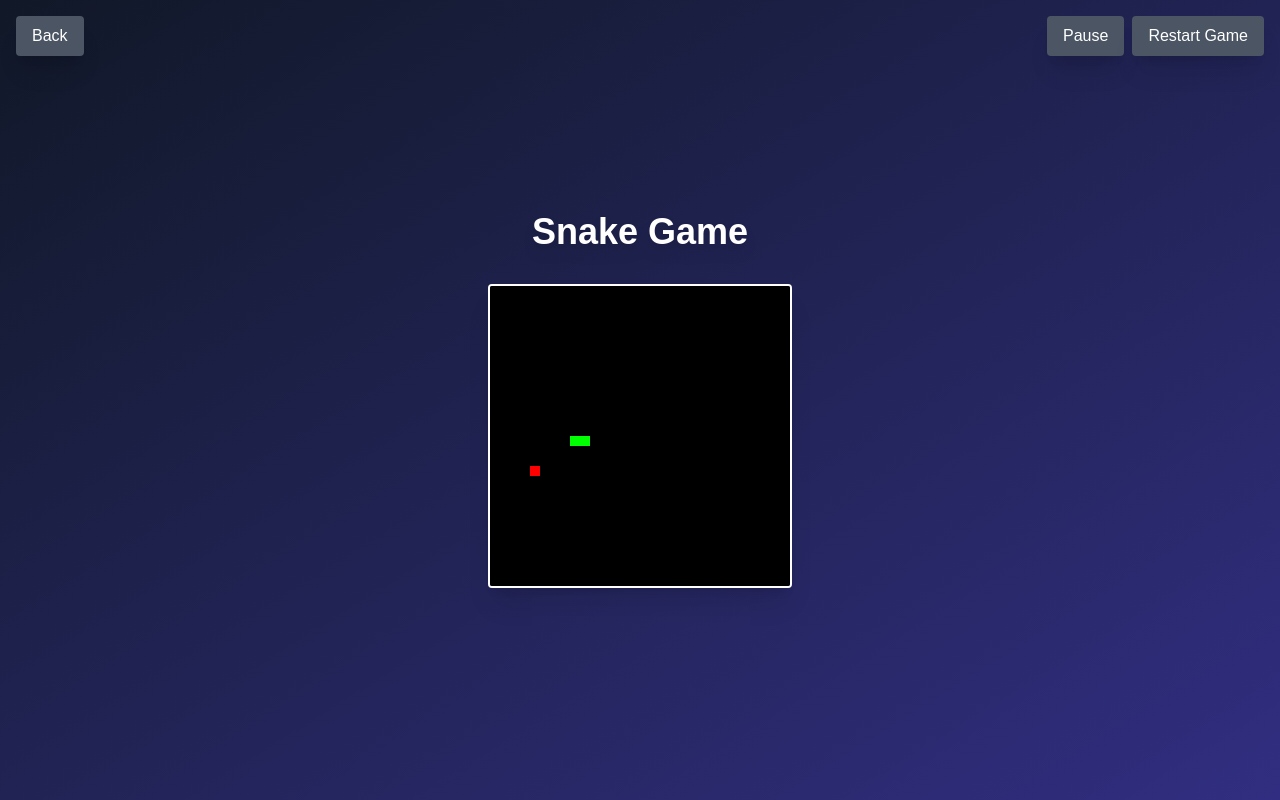
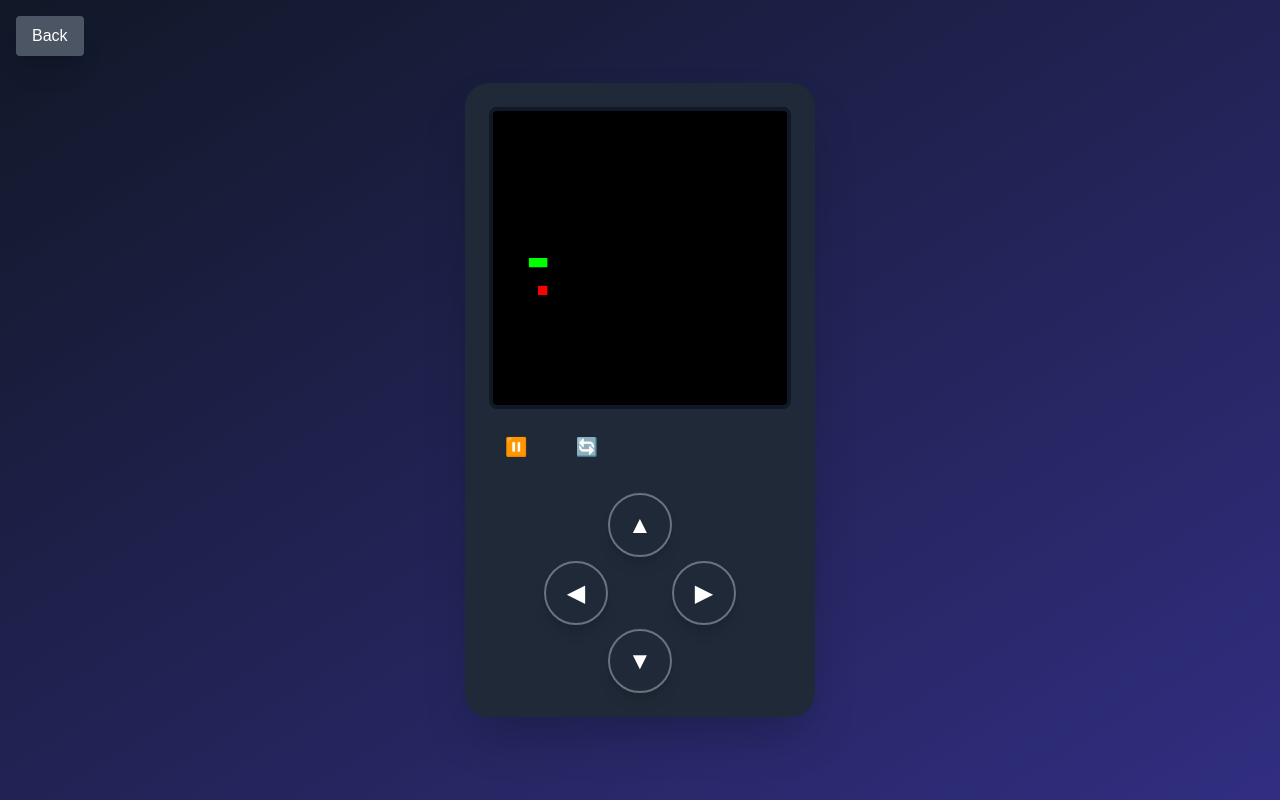
Before and after one commit to skymlr/game-center, a Next.js app: page /games/snake in a window 1280 px wide. Built offline with nearby package versions, Linux system fonts and the light colour scheme.

Commit message:
added game frame and emojis

```diff
--- a/app/games/dino/page.tsx
+++ b/app/games/dino/page.tsx
@@ -188,7 +188,6 @@ export default function DinoGame() {
   }, [gameOver]);
 
   const togglePause = () => setPaused(prev => !prev);
-
   const resetGame = () => {
     setDino({ x: 30, y: CANVAS_HEIGHT - DINO_HEIGHT, vy: 0, onGround: true, rotation: 0 });
     setObstacles(createObstacles());
@@ -197,20 +196,28 @@ export default function DinoGame() {
   };
 
   return (
-    <div className="min-h-screen bg-gradient-to-br from-gray-900 to-indigo-900 flex flex-col items-center justify-center relative p-8">
+    <div className="min-h-screen flex items-center justify-center bg-gradient-to-br from-gray-900 to-indigo-900 relative p-8">
       <button onClick={() => router.back()} className="absolute top-4 left-4 bg-gray-600 hover:bg-gray-700 transition-all duration-300 text-white px-4 py-2 rounded shadow-xl">
         Back
       </button>
-      <div className="absolute top-4 right-4 flex gap-2">
-        <button onClick={togglePause} className="bg-gray-600 hover:bg-gray-700 transition-all duration-300 text-white px-4 py-2 rounded shadow-xl">
-          {paused ? "Resume" : "Pause"}
-        </button>
-        <button onClick={resetGame} className="bg-gray-600 hover:bg-gray-700 transition-all duration-300 text-white px-4 py-2 rounded shadow-xl">
-          Restart Game
-        </button>
+      <div className="bg-gray-800 rounded-3xl p-6 shadow-2xl w-[350px]">
+        <div className="bg-black border-4 border-gray-900 rounded-lg p-2">
+          <canvas ref={canvasRef} width={CANVAS_WIDTH} height={CANVAS_HEIGHT} className="w-full" />
+        </div>
+        <div className="mt-2 flex flex-col items-center">
+          <div className="flex gap-4 mb-4">
+            <button onClick={togglePause} className="p-4 text-lg">
+              {paused ? "▶️" : "⏸️"}
+            </button>
+            <button onClick={resetGame} className="p-4 text-lg">
+              🔄
+            </button>
+          </div>
+          <button onClick={jump} className="bg-gray-800 border-2 border-gray-500 rounded-full w-16 h-16 text-white text-2xl shadow-lg">
+              ▲
+          </button>
+        </div>
       </div>
-      <h2 className="text-4xl font-extrabold text-white drop-shadow-lg mb-8">Dino Run</h2>
-      <canvas ref={canvasRef} width={CANVAS_WIDTH} height={CANVAS_HEIGHT} className="border-2 border-white shadow-xl rounded" />
     </div>
   );
 }
--- a/app/games/snake/page.tsx
+++ b/app/games/snake/page.tsx
@@ -17,6 +17,7 @@ export default function SnakeGame() {
   const [paused, setPaused] = useState(false);
   const directionRef = useRef(direction);
   const foodRef = useRef(food);
+  const touchStartRef = useRef<globalThis.Touch | null>(null);
 
   useEffect(() => {
     directionRef.current = direction;
@@ -32,11 +33,7 @@ export default function SnakeGame() {
     setFood({ x, y });
   };
 
-  const draw = (
-    ctx: CanvasRenderingContext2D,
-    snakeData: { x: number; y: number }[],
-    foodData: { x: number; y: number }
-  ) => {
+  const draw = (ctx: CanvasRenderingContext2D, snakeData: { x: number; y: number }[], foodData: { x: number; y: number }) => {
     ctx.fillStyle = "black";
     ctx.fillRect(0, 0, CANVAS_WIDTH, CANVAS_HEIGHT);
     ctx.fillStyle = "lime";
@@ -115,6 +112,43 @@ export default function SnakeGame() {
     }
   };
 
+  const changeDirection = (dir: "up" | "down" | "left" | "right") => {
+    if (dir === "up" && directionRef.current.y === 0) {
+      setDirection({ x: 0, y: -SCALE });
+    } else if (dir === "down" && directionRef.current.y === 0) {
+      setDirection({ x: 0, y: SCALE });
+    } else if (dir === "left" && directionRef.current.x === 0) {
+      setDirection({ x: -SCALE, y: 0 });
+    } else if (dir === "right" && directionRef.current.x === 0) {
+      setDirection({ x: SCALE, y: 0 });
+    }
+  };
+
+  const handleTouchStart = (e: React.TouchEvent) => {
+    touchStartRef.current = e.touches[0];
+  };
+
+  const handleTouchEnd = (e: React.TouchEvent) => {
+    const touchEnd = e.changedTouches[0];
+    if (!touchStartRef.current) return;
+    const deltaX = touchEnd.clientX - touchStartRef.current.clientX;
+    const deltaY = touchEnd.clientY - touchStartRef.current.clientY;
+    if (Math.abs(deltaX) > Math.abs(deltaY)) {
+      if (deltaX > 0) {
+        changeDirection("right");
+      } else {
+        changeDirection("left");
+      }
+    } else {
+      if (deltaY > 0) {
+        changeDirection("down");
+      } else {
+        changeDirection("up");
+      }
+    }
+    touchStartRef.current = null;
+  };
+
   const togglePause = () => {
     setPaused((prev) => !prev);
   };
@@ -128,19 +162,40 @@ export default function SnakeGame() {
   };
 
   return (
-    <div className="min-h-screen bg-gradient-to-br from-gray-900 to-indigo-900 flex flex-col items-center justify-center relative p-8">
+    <div className="min-h-screen flex items-center justify-center bg-gradient-to-br from-gray-900 to-indigo-900 relative p-8" onTouchStart={handleTouchStart} onTouchEnd={handleTouchEnd}>
       <button onClick={() => router.back()} className="absolute top-4 left-4 bg-gray-600 hover:bg-gray-700 transition-all duration-300 text-white px-4 py-2 rounded shadow-xl">
         Back
       </button>
-      <h2 className="text-4xl font-extrabold text-white drop-shadow-lg mb-8">Snake Game</h2>
-      <canvas ref={canvasRef} width={CANVAS_WIDTH} height={CANVAS_HEIGHT} className="border-2 border-white shadow-xl rounded" />
-      <div className="absolute top-4 right-4 flex gap-2">
-        <button onClick={togglePause} className="bg-gray-600 hover:bg-gray-700 transition-all duration-300 text-white px-4 py-2 rounded shadow-xl">
-          {paused ? "Resume" : "Pause"}
-        </button>
-        <button onClick={restartGame} className="bg-gray-600 hover:bg-gray-700 transition-all duration-300 text-white px-4 py-2 rounded shadow-xl">
-          Restart Game
-        </button>
+      <div className="bg-gray-800 rounded-3xl p-6 shadow-2xl w-[350px]">
+        <div className="bg-black border-4 border-gray-900 rounded-lg p-2">
+          <canvas ref={canvasRef} width={CANVAS_WIDTH} height={CANVAS_HEIGHT} className="w-full" />
+        </div>
+        <div className="mt-2 flex flex-col">
+          <div className="flex gap-4 mb-4">
+            <button onClick={togglePause} className="p-4 text-lg">
+              {paused ? "▶️" : "⏸️"}
+            </button>
+            <button onClick={restartGame} className="p-4 text-lg">
+              🔄
+            </button>
+          </div>
+          <div className="flex flex-col items-center">
+            <button onClick={() => changeDirection("up")} className="bg-gray-800 border-2 border-gray-500 rounded-full w-16 h-16 text-white text-2xl shadow-lg">
+              ▲
+            </button>
+            <div className="flex items-center justify-center mt-1 mb-1">
+              <button onClick={() => changeDirection("left")} className="bg-gray-800 border-2 border-gray-500 rounded-full w-16 h-16 text-white text-2xl shadow-lg mr-8">
+                ◀
+              </button>
+              <button onClick={() => changeDirection("right")} className="bg-gray-800 border-2 border-gray-500 rounded-full w-16 h-16 text-white text-2xl shadow-lg ml-8">
+                ▶
+              </button>
+            </div>
+            <button onClick={() => changeDirection("down")} className="bg-gray-800 border-2 border-gray-500 rounded-full w-16 h-16 text-white text-2xl shadow-lg">
+              ▼
+            </button>
+          </div>
+        </div>
       </div>
     </div>
   );
--- a/app/page.tsx
+++ b/app/page.tsx
@@ -3,16 +3,16 @@ import Link from "next/link";
 export default function Home() {
   return (
     <div className="min-h-screen bg-gradient-to-br from-gray-900 to-indigo-900 flex flex-col items-center justify-center p-8">
-      <h1 className="text-5xl font-extrabold text-white mb-8 drop-shadow-lg">Game Center</h1>
+      <h1 className="text-5xl font-extrabold text-white mb-8 drop-shadow-lg">Choose wisely...</h1>
       <div className="grid grid-cols-1 gap-6 w-full max-w-md">
         <Link href="/games/snake">
           <div className="block bg-blue-600 hover:bg-blue-700 transition-all duration-300 text-white p-6 rounded-lg shadow-xl text-center text-2xl font-semibold transform hover:scale-105">
-            Snake Game
+            🐍
           </div>
         </Link>
         <Link href="/games/dino">
           <div className="block bg-green-600 hover:bg-green-700 transition-all duration-300 text-white p-6 rounded-lg shadow-xl text-center text-2xl font-semibold transform hover:scale-105">
-            Dino Run
+            🏃‍➡️
           </div>
         </Link>
       </div>
```
